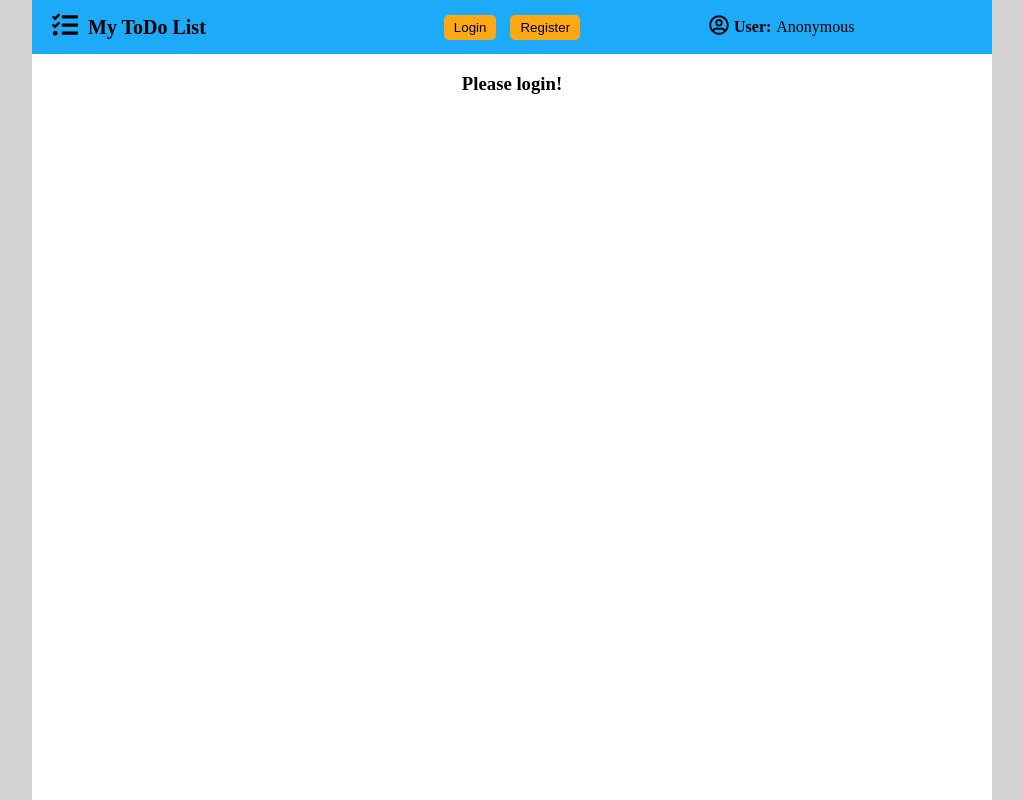
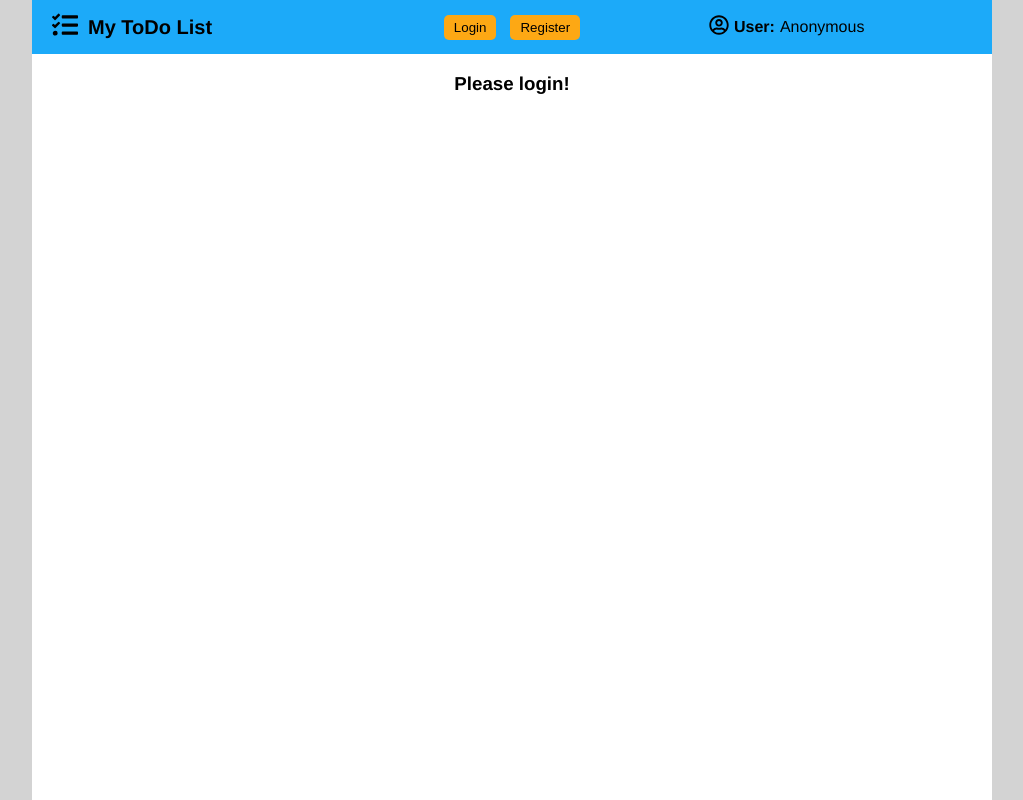
Before and after one commit to melnikov-anton/mytodolist, a React (Create React App) app: page / in a window 1280 px wide. Shown: the whole page, without its empty margins (128-1151 px from the left). Built offline with nearby package versions, Linux system fonts and the light colour scheme; no server answers.

Commit message:
Fonts and small changes

```diff
--- a/src/index.css
+++ b/src/index.css
@@ -5,6 +5,7 @@ html, body {
   margin-right: auto;
   margin-top: 0;
   background-color: lightgray;
+  font-family: 'Helvetica','Arial', sans-serif;
 }
 #root {
   height: 100%;
```
Also changed, not shown: 1 other file (tests, documents, lock files or other folders).
